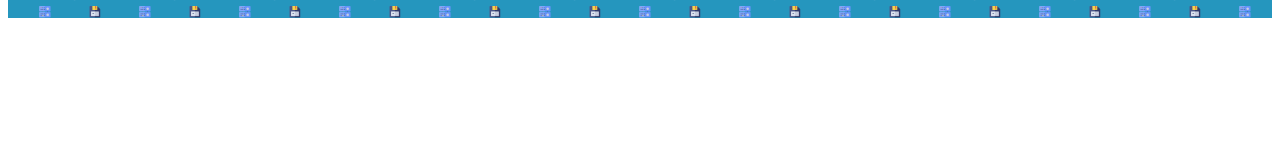
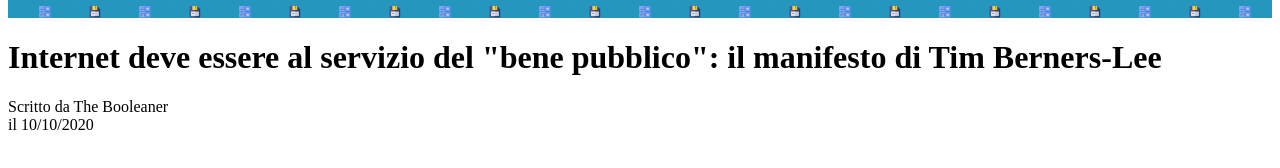
Before and after one commit to meta-ela/html-css-booleaner, a plain HTML site: page index.html in a window 1280 px wide. Shown: the part 90-258 px from the top of the page. Drawn offline with Linux system fonts and the light colour scheme.

Commit message:
Adds title and main

```diff
--- a/index.html
+++ b/index.html
@@ -15,6 +15,15 @@
         <img class="logo" src="img/logo.svg" alt="logo-sito">
     </header>
 
+    <main>
+        <!-- titolo intestazione e corpo principale -->
+        <h1>Internet deve essere al servizio del "bene pubblico": il manifesto di Tim Berners-Lee</h1>
+        <div class="subtext">Scritto da <span>The Booleaner</span></div>
+        <div class="subtext-date">il 10/10/2020</div>
+
+
+
+    </main>
 
 
 </body>
```
